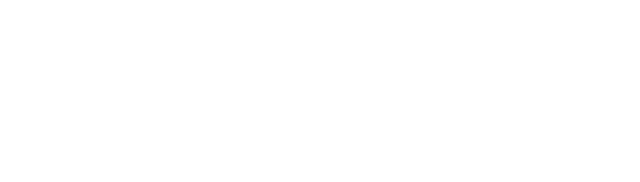
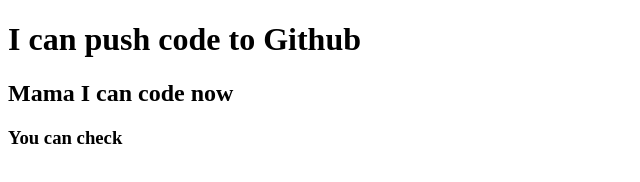
Before and after one commit to khandakaramin/my-second-repo, a plain HTML site: page index.html in a window 1280 px wide. Shown: the whole page, without its empty margins (0-640 px from the left). Drawn offline with Linux system fonts and the light colour scheme.

Commit message:
header added

```diff
--- a/index.html
+++ b/index.html
@@ -7,6 +7,8 @@
     <title>My Second Github Repo</title>
 </head>
 <body>
-
+    <h1>I can push code to Github</h1>
+    <h2>Mama I can code now</h2>
+    <h3>You can check</h3>
 </body>
 </html>
```
